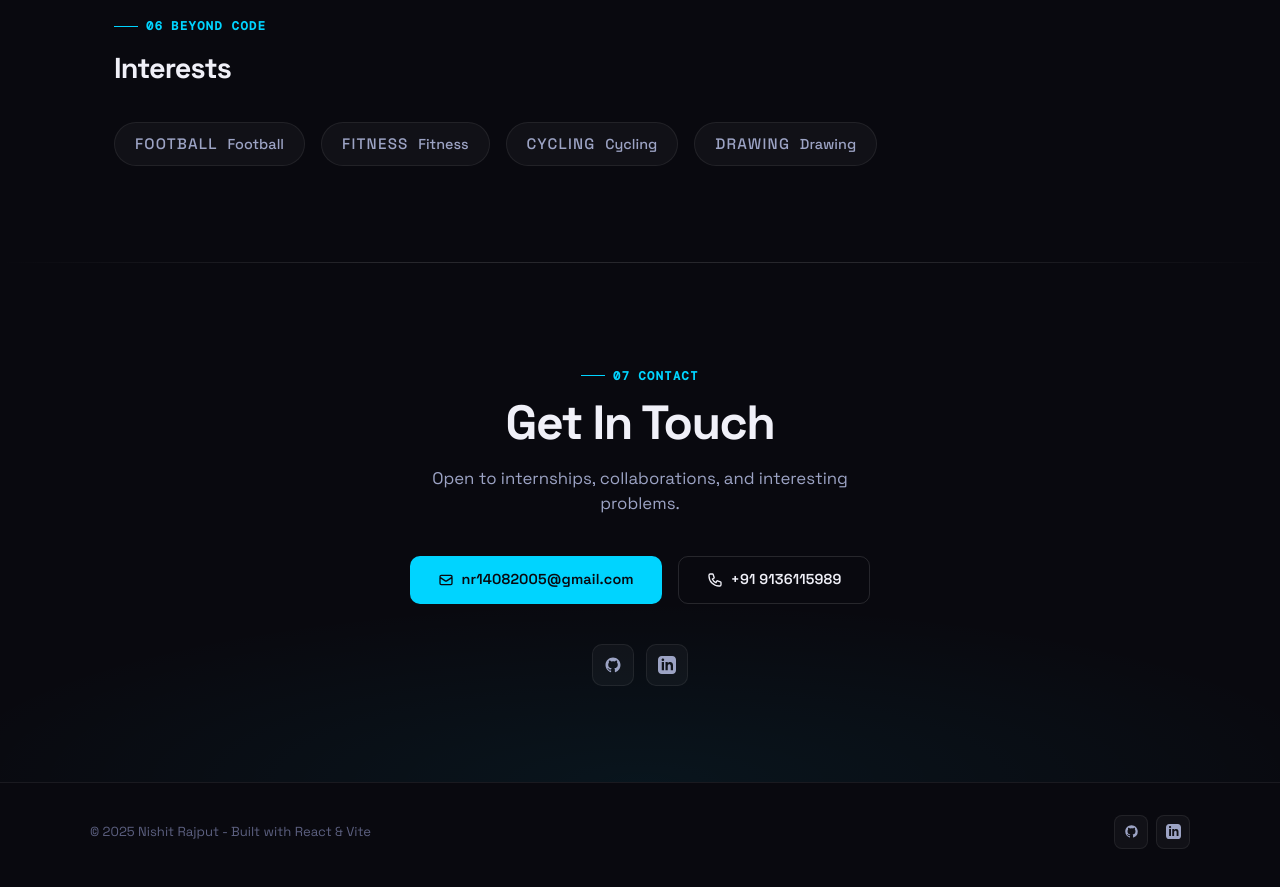
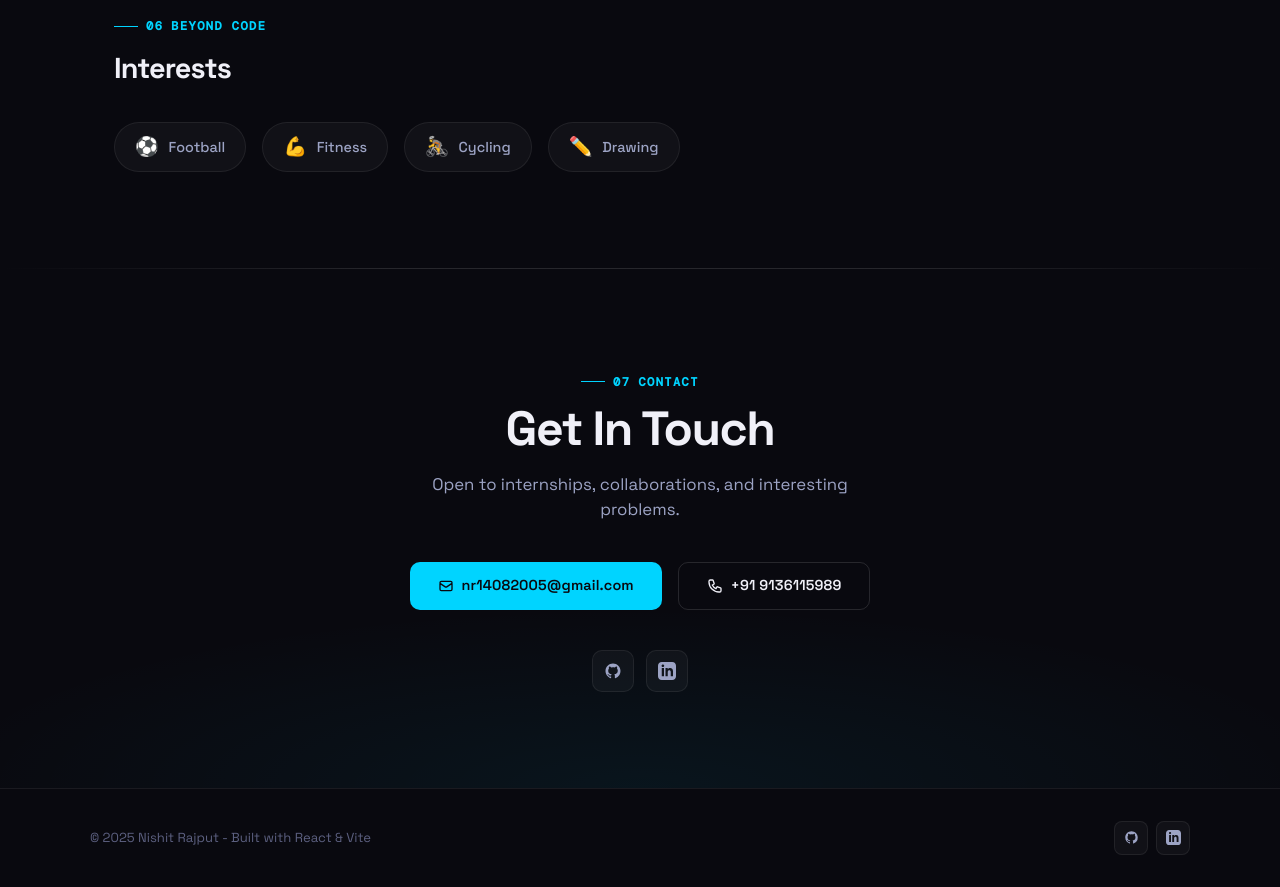
Before and after one commit to Nr1408/Portfolio, a React (Vite) app: page / in a window 1280 px wide. Shown: the part 4620-5507 px from the top of the page. Built offline with nearby package versions, Linux system fonts and the light colour scheme; a web font is replaced by a local one.

Commit message:
fix interests chips

```diff
--- a/src/App.tsx
+++ b/src/App.tsx
@@ -770,10 +770,10 @@ function Achievements() {
 /* Hobbies */
 function Hobbies() {
   const hobbies = [
-    { icon: "football", label: "Football" },
-    { icon: "fitness", label: "Fitness" },
-    { icon: "cycling", label: "Cycling" },
-    { icon: "drawing", label: "Drawing" },
+    { icon: "⚽", label: "Football" },
+    { icon: "💪", label: "Fitness" },
+    { icon: "🚴", label: "Cycling" },
+    { icon: "✏️", label: "Drawing" },
   ];
   return (
     <section
@@ -804,13 +804,7 @@ function Hobbies() {
             className="hobby-chip reveal"
             style={{ transitionDelay: `${i * 0.08}s` }}
           >
-            <span
-              style={{
-                fontSize: "0.95rem",
-                textTransform: "uppercase",
-                letterSpacing: "0.08em",
-              }}
-            >
+            <span style={{ fontSize: "1.2rem" }} aria-hidden="true">
               {h.icon}
             </span>
             <span>{h.label}</span>
```
